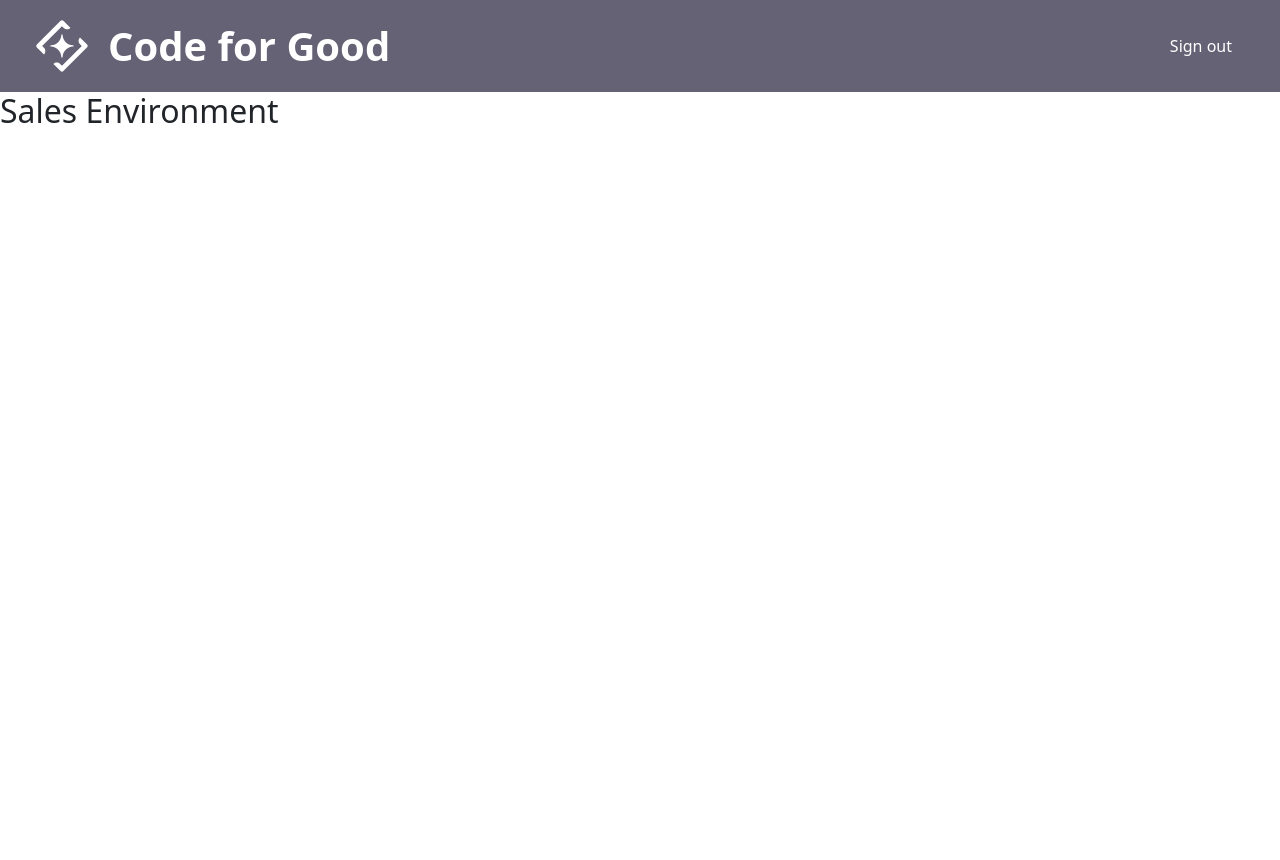
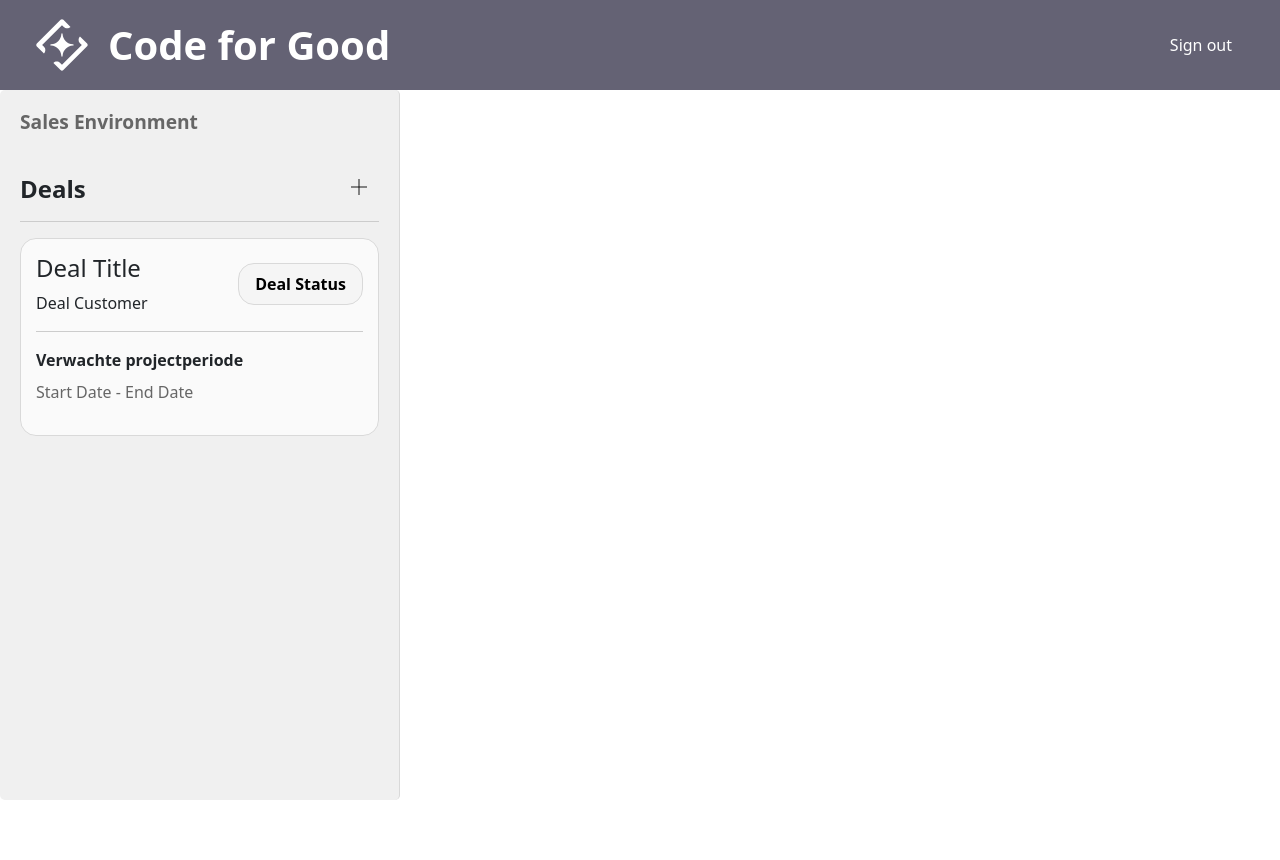
Before and after one commit to raeveira/CodeForGood, an ASP.NET Core app: page / in a window 1280 px wide. Before the commit the page ends 123 px from the top, so only its background shows below. Run offline with ASP.NET Core 8, Linux system fonts and the light colour scheme; the visitor is signed in with stand-in values (Sample User, id 1); style sheets or scripts are compiled from the project's sources; some libraries are stand-ins or nearby versions.

Commit message:
feat: Enhance UI with sidebar layout, deal cards, and add Plus icon

```diff
--- a/Presentation/Controllers/AccountController.cs
+++ b/Presentation/Controllers/AccountController.cs
@@ -25,7 +25,7 @@ namespace Presentation.Controllers
         [ValidateAntiForgeryToken]
         public async Task<IActionResult> Login(string username)
         {
-            string? role = username?.ToLower() switch
+            string? role = username.ToLower() switch
             {
                 "sales" => "Sales",
                 "developer" => "Developer",
--- a/Presentation/Views/Home/Index.cshtml
+++ b/Presentation/Views/Home/Index.cshtml
@@ -3,17 +3,57 @@
 
 }
 
-
-
 <main class="HomeMain">
-    <div class="HomeContent">
+    <div class="Sidebar">
         @if (User.IsInRole("Sales"))
         {
-            <h2>Sales Environment</h2>
+            <h3>Sales Environment</h3>
         }
         else if (User.IsInRole("Developer"))
         {
-            <h2>Developer Environment</h2>
+            <h3>Developer Environment</h3>
         }
+
+        <div class="DealHeader">
+            <h2>Deals</h2>
+
+            @if (User.IsInRole("Sales"))
+            {
+                <button class="AddDealBtn">
+                    <img src="~/images/Plus.svg" alt="Add Deal" style="height: 16px;" />
+                </button>
+            }
+        </div>
+
+        <div class="Divider"></div>
+
+        @* Deals Cards *@
+        <div class="DealsCards">
+            @* Individual deal cards will go here *@
+
+            @* Example deal card *@
+            <div class="DealCard">
+                <div class="DealHeading">
+                    <div class="DealHeadingLeft">
+                        <h4>Deal Title</h4>
+                        <p>Deal Customer</p>
+                    </div>
+
+                    <div class="DealHeadingRight">
+                        <p>Deal Status</p>
+                    </div>
+                </div>
+
+                <div class="Divider"></div>
+
+                <p class="DealBodyHeading">Verwachte projectperiode</p>
+                <p class="DealBodyDates">Start Date - End Date</p>
+            </div>
+        </div>
     </div>
+
+    <div class="HomeContent">
+
+    </div>
+
 </main>
--- a/Presentation/Views/Home/Index.cshtml.css
+++ b/Presentation/Views/Home/Index.cshtml.css
@@ -0,0 +1,131 @@
+.Divider {
+    height: 1px;
+    background-color: #cccccc;
+    margin: 1rem 0;
+}
+
+.HomeMain {
+    display: flex;
+    flex-direction: row;
+    height: calc(100vh - 90px);
+}
+
+.Sidebar {
+    background-color: #f0f0f0;
+    padding: 20px;
+    border-radius: 5px;
+    max-width: 400px;
+    width: 100%;
+    height: 100%;
+    border-right: 1px solid #D9D9D9;
+}
+
+.Sidebar h2 {
+    font-size: 1.5em;
+    margin-bottom: -0.5rem;
+    font-weight: bold;
+}
+
+.Sidebar h3 {
+    font-size: 1.2em;
+    margin-bottom: 1rem;
+    font-weight: bold;
+    color: #666666;
+}
+
+.DealHeader {
+    margin-top: 2rem;
+    display: flex;
+    align-items: center;
+    justify-content: space-between;
+}
+
+.AddDealBtn {
+    color: #000000;
+    border: none;
+    padding: 0px;
+    width: 40px;
+    height: 40px;
+    border-radius: 5px;
+    cursor: pointer;
+    font-size: 1em;
+    background-color: transparent;
+}
+
+.AddDealBtn:hover {
+    cursor: pointer;
+}
+
+.AddDealBtn ::deep img {
+    transition: opacity 0.2s ease, filter 0.2s ease;
+}
+
+.AddDealBtn:hover ::deep img {
+    opacity: 0.7;
+    filter: brightness(1.3);
+}
+
+.DealsCards {
+    display: flex;
+    flex-direction: column;
+    gap: 1rem;
+    max-height: 100%;
+    overflow-y: auto;
+}
+
+.DealCard {
+    background-color: #FAFAFA;
+    border: 1px solid #D9D9D9;
+    padding: 15px;
+    border-radius: 1rem;
+}
+
+.DealCard:hover {
+    border-color: #BFBFBF;
+    box-shadow: 0 2px 4px rgba(0, 0, 0, 0.1);
+    transition: border-color 0.2s ease, box-shadow 0.2s ease;
+    background-color: #F5F5F5;
+    transition: background-color 0.2s ease;
+    cursor: pointer;
+}
+
+.DealHeading {
+    display: flex;
+    justify-content: space-between;
+    align-items: center;
+    margin-bottom: -1rem;
+}
+
+.DealHeadingLeft {
+    display: flex;
+    flex-direction: column;
+}
+
+.DealHeadingRight {
+    display: flex;
+    flex-direction: column;
+    align-items: flex-end;
+}
+
+.DealHeadingRight p {
+    font-weight: bold;
+    color: #000000;
+    padding: 0.5rem 1rem;
+    border-radius: 1rem;
+    border: 1px solid #D9D9D9;
+    background-color: #F5F5F5;
+}
+
+.DealBodyHeading {
+    font-weight: bold;
+    margin-bottom: 0.5rem;
+}
+
+.DealBodyDates {
+    color: #666666;
+}
+
+.HomeContent {
+    flex: 1;
+    padding: 20px;
+}
--- a/Presentation/Views/Shared/_Layout.cshtml
+++ b/Presentation/Views/Shared/_Layout.cshtml
@@ -9,7 +9,7 @@
     <link rel="stylesheet" href="~/css/site.css" asp-append-version="true" />
     <link rel="stylesheet" href="~/Presentation.styles.css" asp-append-version="true" />
 </head>
-<body>
+<body style="overflow: hidden;">
     @* header *@
     <header class="PageHeader">
         <div class="HeaderLogo">
--- a/Presentation/Views/Shared/_Layout.cshtml.css
+++ b/Presentation/Views/Shared/_Layout.cshtml.css
@@ -6,6 +6,7 @@
   background-color: #646274;
   width: 100%;
   justify-content: space-between;
+  height: 90px;
 }
 
 .HeaderLogo {
```
Also changed, not shown: Presentation/wwwroot/images/Plus.svg (added).
